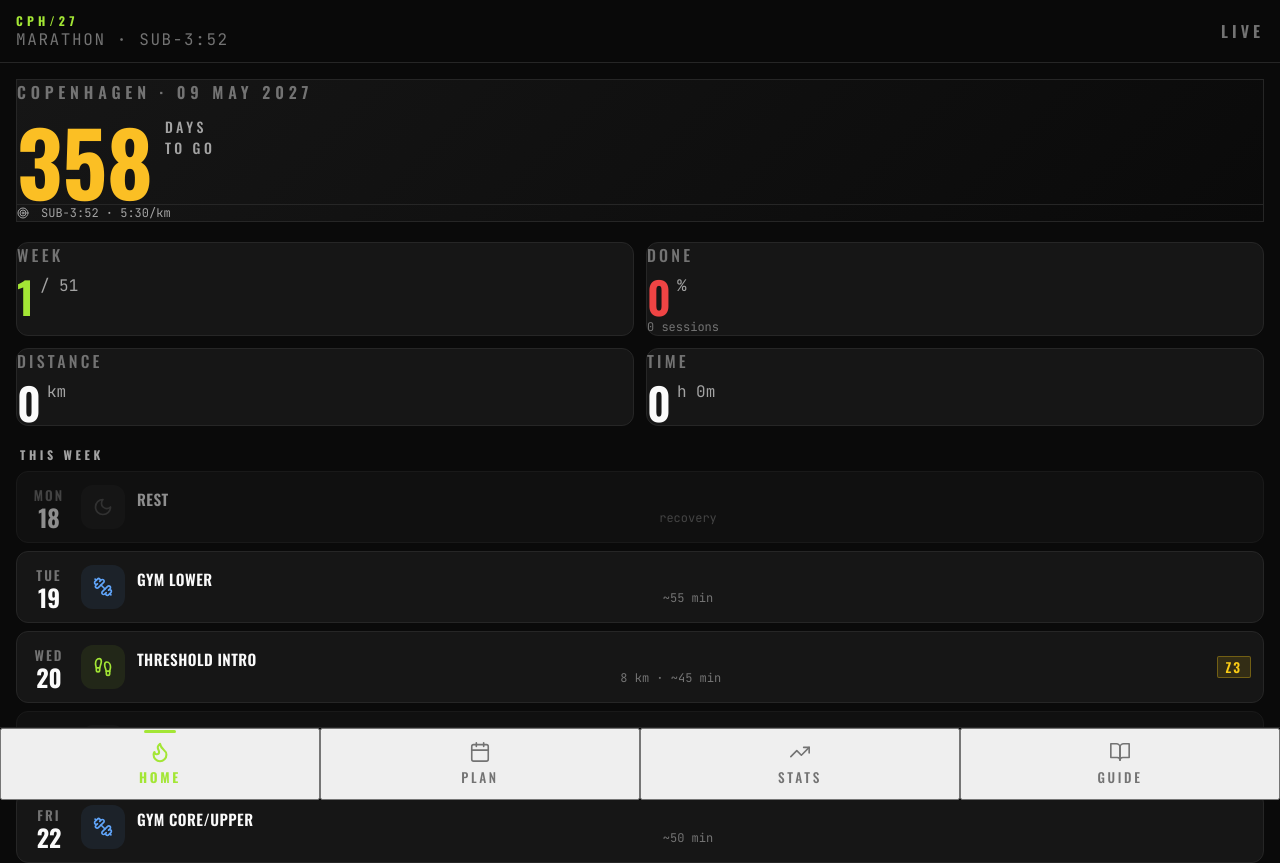
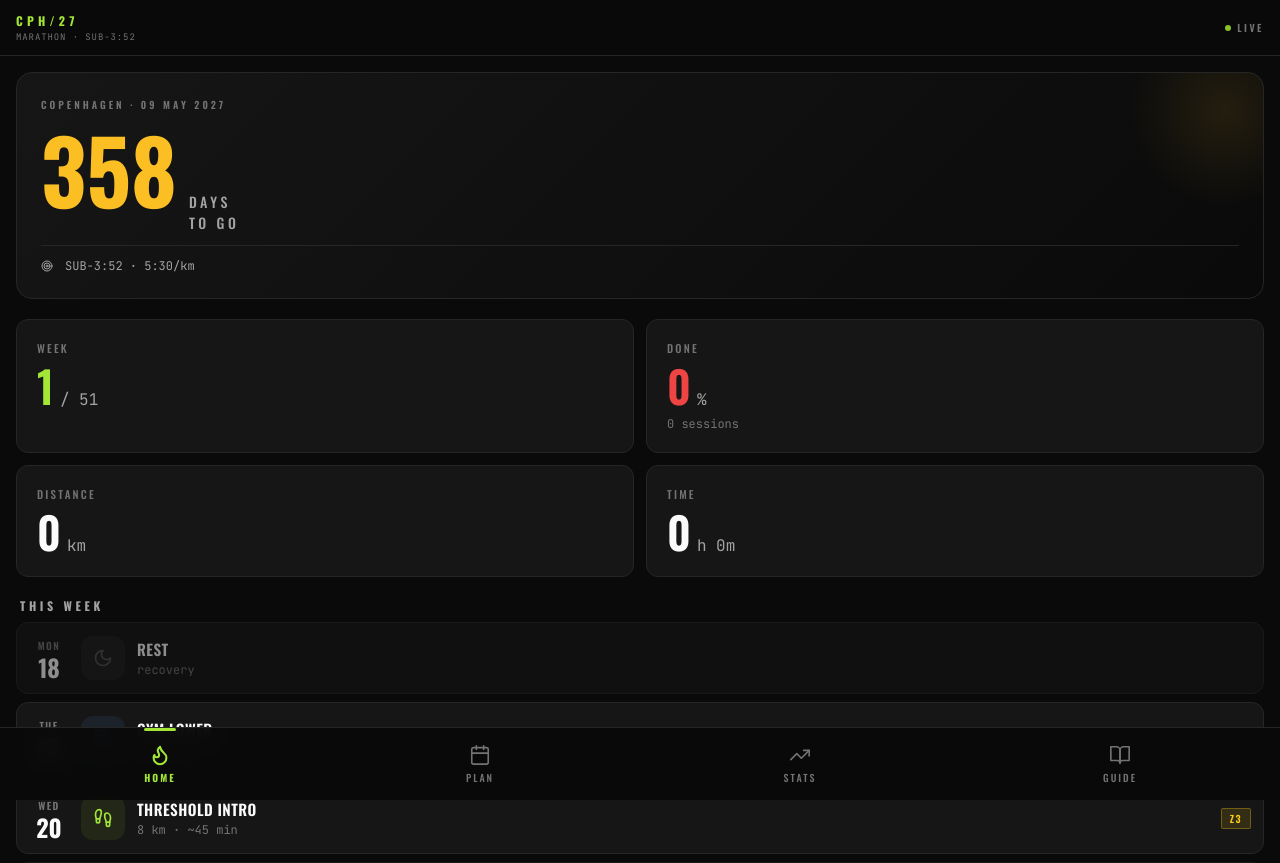
Before and after one commit to ivanpujol0407/marathon-app, a Next.js app: page / in a window 1280 px wide. Shown: the top 863 px of the page. Built offline with nearby package versions, Linux system fonts and the light colour scheme.

Commit message:
Fix missing CSS classes

```diff
--- a/app/globals.css
+++ b/app/globals.css
@@ -3,6 +3,7 @@
   box-sizing: border-box;
   margin: 0;
   padding: 0;
+  -webkit-tap-highlight-color: transparent;
 }
 
 html, body {
@@ -14,17 +15,8 @@ html, body {
   font-family: 'Manrope', sans-serif;
 }
 
-/* Hide scrollbar but keep scroll functionality */
-::-webkit-scrollbar {
-  display: none;
-}
+::-webkit-scrollbar { display: none; }
 
-/* Remove tap highlight on mobile */
-* {
-  -webkit-tap-highlight-color: transparent;
-}
-
-/* Input styling fixes */
 input, textarea {
   outline: none;
   font-family: 'JetBrains Mono', monospace;
@@ -36,54 +28,132 @@ input[type="number"]::-webkit-outer-spin-button {
   margin: 0;
 }
 
-input[type="number"] {
-  -moz-appearance: textfield;
-}
+input[type="number"] { -moz-appearance: textfield; }
+button { cursor: pointer; border: none; background: none; font: inherit; }
 
-/* Utility Classes for Layout */
+/* ========== DISPLAY ========== */
 .flex { display: flex; }
+.inline-flex { display: inline-flex; }
+.inline-block { display: inline-block; }
+.block { display: block; }
+.grid { display: grid; }
+.hidden { display: none; }
+
+/* ========== FLEX ========== */
 .flex-col { flex-direction: column; }
+.flex-wrap { flex-wrap: wrap; }
+.flex-1 { flex: 1 1 0%; }
+.flex-shrink-0 { flex-shrink: 0; }
 .items-center { align-items: center; }
 .items-start { align-items: flex-start; }
 .items-end { align-items: flex-end; }
+.items-baseline { align-items: baseline; }
 .justify-between { justify-content: space-between; }
 .justify-center { justify-content: center; }
+
+/* ========== GRID ========== */
+.grid-cols-2 { grid-template-columns: repeat(2, minmax(0, 1fr)); }
+.grid-cols-4 { grid-template-columns: repeat(4, minmax(0, 1fr)); }
+.grid-cols-5 { grid-template-columns: repeat(5, minmax(0, 1fr)); }
+
+/* ========== GAP ========== */
 .gap-1 { gap: 0.25rem; }
 .gap-1\.5 { gap: 0.375rem; }
 .gap-2 { gap: 0.5rem; }
 .gap-2\.5 { gap: 0.625rem; }
 .gap-3 { gap: 0.75rem; }
 .gap-4 { gap: 1rem; }
-.grid { display: grid; }
-.grid-cols-2 { grid-template-columns: repeat(2, minmax(0, 1fr)); }
-.grid-cols-4 { grid-template-columns: repeat(4, minmax(0, 1fr)); }
-.grid-cols-5 { grid-template-columns: repeat(5, minmax(0, 1fr)); }
+
+/* ========== PADDING ========== */
+.p-4 { padding: 1rem; }
+.p-5 { padding: 1.25rem; }
+.p-6 { padding: 1.5rem; }
 .px-1 { padding-left: 0.25rem; padding-right: 0.25rem; }
+.px-1\.5 { padding-left: 0.375rem; padding-right: 0.375rem; }
 .px-2 { padding-left: 0.5rem; padding-right: 0.5rem; }
+.px-2\.5 { padding-left: 0.625rem; padding-right: 0.625rem; }
 .px-3 { padding-left: 0.75rem; padding-right: 0.75rem; }
 .px-4 { padding-left: 1rem; padding-right: 1rem; }
 .px-5 { padding-left: 1.25rem; padding-right: 1.25rem; }
+.py-0\.5 { padding-top: 0.125rem; padding-bottom: 0.125rem; }
 .py-1 { padding-top: 0.25rem; padding-bottom: 0.25rem; }
+.py-1\.5 { padding-top: 0.375rem; padding-bottom: 0.375rem; }
 .py-2 { padding-top: 0.5rem; padding-bottom: 0.5rem; }
 .py-3 { padding-top: 0.75rem; padding-bottom: 0.75rem; }
 .py-4 { padding-top: 1rem; padding-bottom: 1rem; }
 .py-5 { padding-top: 1.25rem; padding-bottom: 1.25rem; }
+.py-10 { padding-top: 2.5rem; padding-bottom: 2.5rem; }
+.py-12 { padding-top: 3rem; padding-bottom: 3rem; }
 .pt-2 { padding-top: 0.5rem; }
+.pt-3 { padding-top: 0.75rem; }
+.pt-5 { padding-top: 1.25rem; }
 .pb-2 { padding-bottom: 0.5rem; }
+.pb-4 { padding-bottom: 1rem; }
+
+/* ========== MARGIN ========== */
+.mt-0\.5 { margin-top: 0.125rem; }
 .mt-1 { margin-top: 0.25rem; }
+.mt-1\.5 { margin-top: 0.375rem; }
+.mt-2 { margin-top: 0.5rem; }
+.mt-3 { margin-top: 0.75rem; }
+.mb-0\.5 { margin-bottom: 0.125rem; }
 .mb-1 { margin-bottom: 0.25rem; }
+.mb-1\.5 { margin-bottom: 0.375rem; }
 .mb-2 { margin-bottom: 0.5rem; }
 .mb-3 { margin-bottom: 0.75rem; }
 .mb-4 { margin-bottom: 1rem; }
+.-mr-2 { margin-right: -0.5rem; }
+.-mt-2 { margin-top: -0.5rem; }
+.-mx-4 { margin-left: -1rem; margin-right: -1rem; }
+
+/* ========== WIDTH & HEIGHT ========== */
+.w-full { width: 100%; }
+.w-1\.5 { width: 0.375rem; }
+.w-32 { width: 8rem; }
+.w-48 { width: 12rem; }
+.h-1 { height: 0.25rem; }
+.h-1\.5 { height: 0.375rem; }
+.h-2 { height: 0.5rem; }
+.h-2\.5 { height: 0.625rem; }
+.h-16 { height: 4rem; }
+.h-32 { height: 8rem; }
+.h-48 { height: 12rem; }
+.h-full { height: 100%; }
+.min-h-screen { min-height: 100vh; }
+.min-w-0 { min-width: 0; }
+
+/* ========== POSITION ========== */
+.sticky { position: sticky; }
+.fixed { position: fixed; }
+.absolute { position: absolute; }
+.relative { position: relative; }
+.inset-0 { top: 0; right: 0; bottom: 0; left: 0; }
+.top-0 { top: 0; }
+.bottom-0 { bottom: 0; }
+.left-0 { left: 0; }
+.right-0 { right: 0; }
+.right-4 { right: 1rem; }
+.top-1\/2 { top: 50%; }
+.left-1\/2 { left: 50%; }
+.z-30 { z-index: 30; }
+.z-50 { z-index: 50; }
+
+/* ========== TRANSFORM ========== */
+.-translate-x-1\/2 { transform: translateX(-50%); }
+.-translate-y-1\/2 { transform: translateY(-50%); }
+
+/* ========== BORDER RADIUS ========== */
+.rounded-sm { border-radius: 0.125rem; }
+.rounded-md { border-radius: 0.375rem; }
+.rounded-lg { border-radius: 0.5rem; }
 .rounded-xl { border-radius: 0.75rem; }
-.rounded-lg { border-radius: 0.5rem; }
-.rounded-md { border-radius: 0.375rem; }
-.rounded-sm { border-radius: 0.125rem; }
+.rounded-2xl { border-radius: 1rem; }
 .rounded-full { border-radius: 9999px; }
-.w-full { width: 100%; }
-.flex-1 { flex: 1 1 0%; }
-.flex-shrink-0 { flex-shrink: 0; }
-.min-w-0 { min-width: 0; }
+
+/* ========== TYPOGRAPHY ========== */
+.text-\[9px\] { font-size: 9px; }
+.text-\[10px\] { font-size: 10px; }
+.text-\[11px\] { font-size: 11px; }
 .text-xs { font-size: 0.75rem; }
 .text-sm { font-size: 0.875rem; }
 .text-base { font-size: 1rem; }
@@ -93,40 +163,50 @@ input[type="number"] {
 .text-3xl { font-size: 1.875rem; }
 .text-5xl { font-size: 3rem; }
 .text-7xl { font-size: 4.5rem; }
+.text-left { text-align: left; }
+.text-center { text-align: center; }
+.text-right { text-align: right; }
 .leading-none { line-height: 1; }
+.leading-relaxed { line-height: 1.625; }
+.tracking-widest { letter-spacing: 0.1em; }
+
+/* ========== OVERFLOW ========== */
+.truncate { overflow: hidden; text-overflow: ellipsis; white-space: nowrap; }
+.overflow-hidden { overflow: hidden; }
+.overflow-x-auto { overflow-x: auto; scrollbar-width: none; }
+.overflow-y-auto { overflow-y: auto; scrollbar-width: none; }
+
+/* ========== SPACING CHILDREN ========== */
+.space-y-1\.5 > * + * { margin-top: 0.375rem; }
 .space-y-2 > * + * { margin-top: 0.5rem; }
 .space-y-2\.5 > * + * { margin-top: 0.625rem; }
 .space-y-3 > * + * { margin-top: 0.75rem; }
 .space-y-4 > * + * { margin-top: 1rem; }
 .space-y-5 > * + * { margin-top: 1.25rem; }
-.truncate { overflow: hidden; text-overflow: ellipsis; white-space: nowrap; }
-.overflow-hidden { overflow: hidden; }
-.overflow-x-auto { overflow-x: auto; }
-.overflow-y-auto { overflow-y: auto; }
-.sticky { position: sticky; }
-.fixed { position: fixed; }
-.absolute { position: absolute; }
-.relative { position: relative; }
-.inset-0 { top: 0; right: 0; bottom: 0; left: 0; }
-.bottom-0 { bottom: 0; }
-.top-0 { top: 0; }
-.left-0 { left: 0; }
-.right-0 { right: 0; }
-.z-30 { z-index: 30; }
-.z-50 { z-index: 50; }
-.backdrop-blur { backdrop-filter: blur(10px); }
+
+/* ========== VISUAL ========== */
 .opacity-10 { opacity: 0.1; }
 .opacity-30 { opacity: 0.3; }
 .opacity-55 { opacity: 0.55; }
 .opacity-80 { opacity: 0.8; }
-.h-1 { height: 0.25rem; }
-.h-1\.5 { height: 0.375rem; }
-.h-2 { height: 0.5rem; }
-.h-2\.5 { height: 0.625rem; }
-.h-16 { height: 4rem; }
-.h-full { height: 100%; }
-.min-h-screen { min-height: 100vh; }
-.inline-block { display: inline-block; }
-.inline-flex { display: inline-flex; }
-.block { display: block; }
-.hidden { display: none; }
+.backdrop-blur { backdrop-filter: blur(10px); -webkit-backdrop-filter: blur(10px); }
+.resize-none { resize: none; }
+
+/* ========== TRANSITIONS ========== */
+.transition-all { transition: all 150ms ease; }
+.transition-colors { transition: color 150ms ease, background-color 150ms ease, border-color 150ms ease; }
+
+/* ========== ANIMATION ========== */
+@keyframes pulse {
+  0%, 100% { opacity: 1; }
+  50% { opacity: 0.5; }
+}
+.animate-pulse { animation: pulse 2s cubic-bezier(0.4, 0, 0.6, 1) infinite; }
+
+/* ========== RESPONSIVE (sm: 640px+) ========== */
+@media (min-width: 640px) {
+  .sm\:max-w-md { max-width: 28rem; }
+  .sm\:max-w-sm { max-width: 24rem; }
+  .sm\:rounded-2xl { border-radius: 1rem; }
+  .sm\:items-center { align-items: center; }
+}
```
